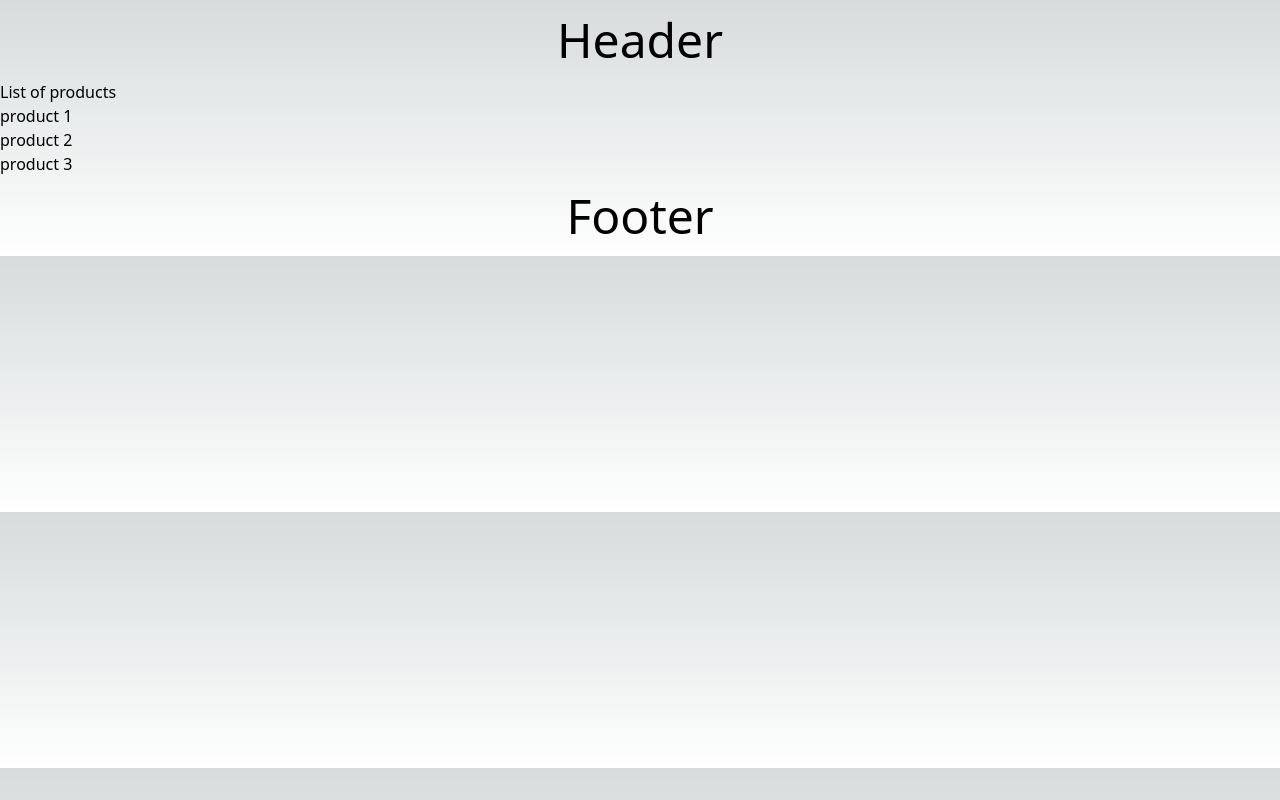
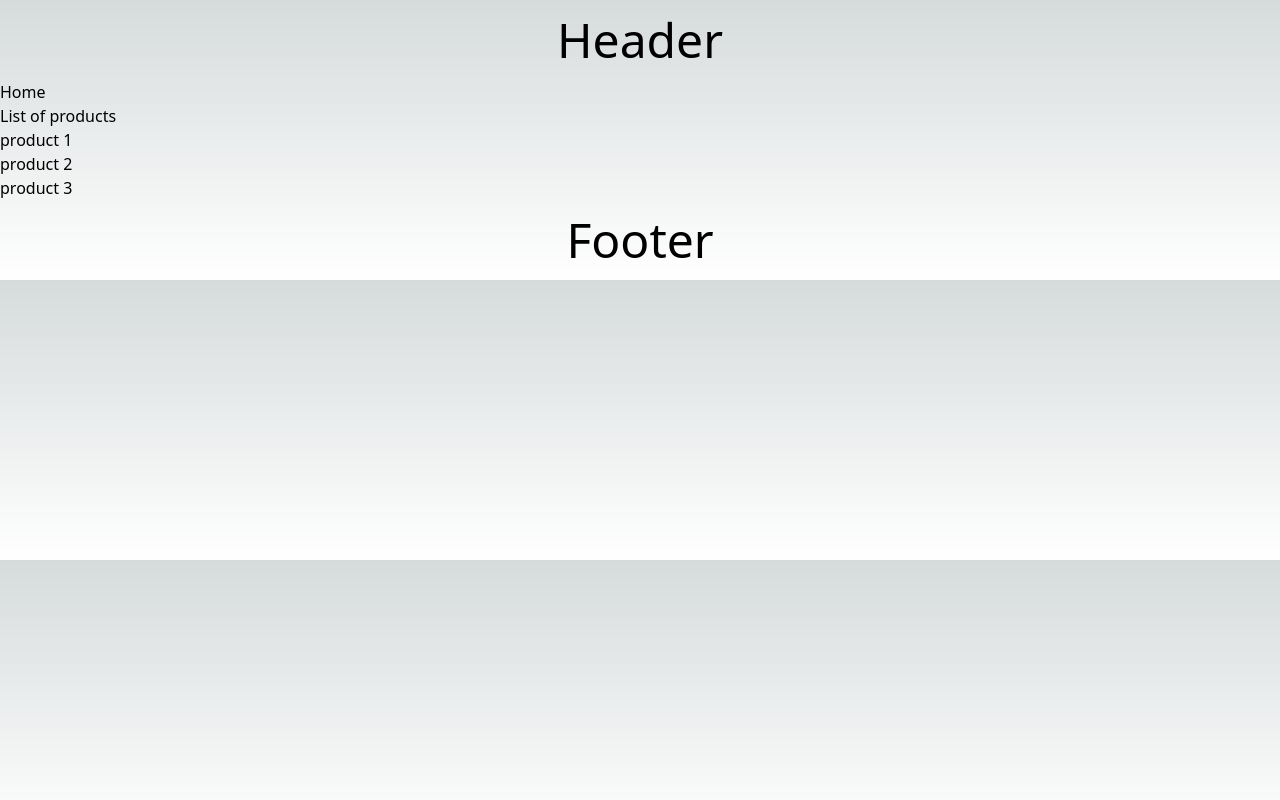
Before and after one commit to taraksh01/learn-nextjs, a Next.js app: page /products in a window 1280 px wide. Built offline with nearby package versions, Linux system fonts and the light colour scheme.

Commit message:
Implement navigation

```diff
--- a/app/page.tsx
+++ b/app/page.tsx
@@ -1,3 +1,10 @@
+import Link from "next/link";
+
 export default function Home() {
-  return <div className="text-5xl">Homepage</div>;
+  return (
+    <div>
+      <h1 className="text-4xl">Homepage</h1>
+      <Link href={"/products"}>view products</Link>
+    </div>
+  );
 }
--- a/app/products/page.tsx
+++ b/app/products/page.tsx
@@ -1,11 +1,22 @@
+import Link from "next/link";
+
 export default function ProductPage() {
   return (
     <div>
+      <Link href={"/"}>Home</Link>
       <h1>List of products</h1>
       <ul>
-        <li>product 1</li>
-        <li>product 2</li>
-        <li>product 3</li>
+        <li>
+          <Link href={"/products/1"}>product 1</Link>
+        </li>
+        <li>
+          <Link href={"/products/2"}>product 2</Link>
+        </li>
+        <li>
+          <Link href={"/products/3"} replace>
+            product 3
+          </Link>
+        </li>
       </ul>
     </div>
   );
```
